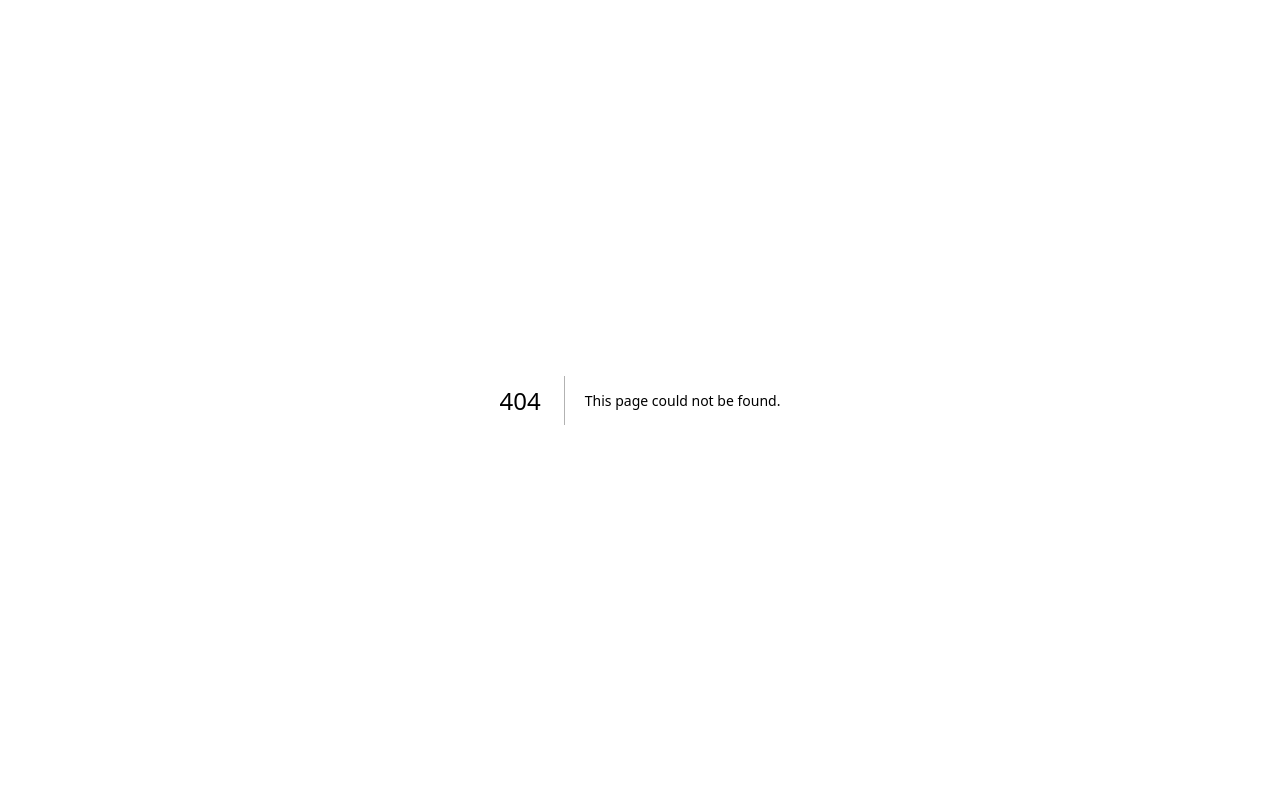
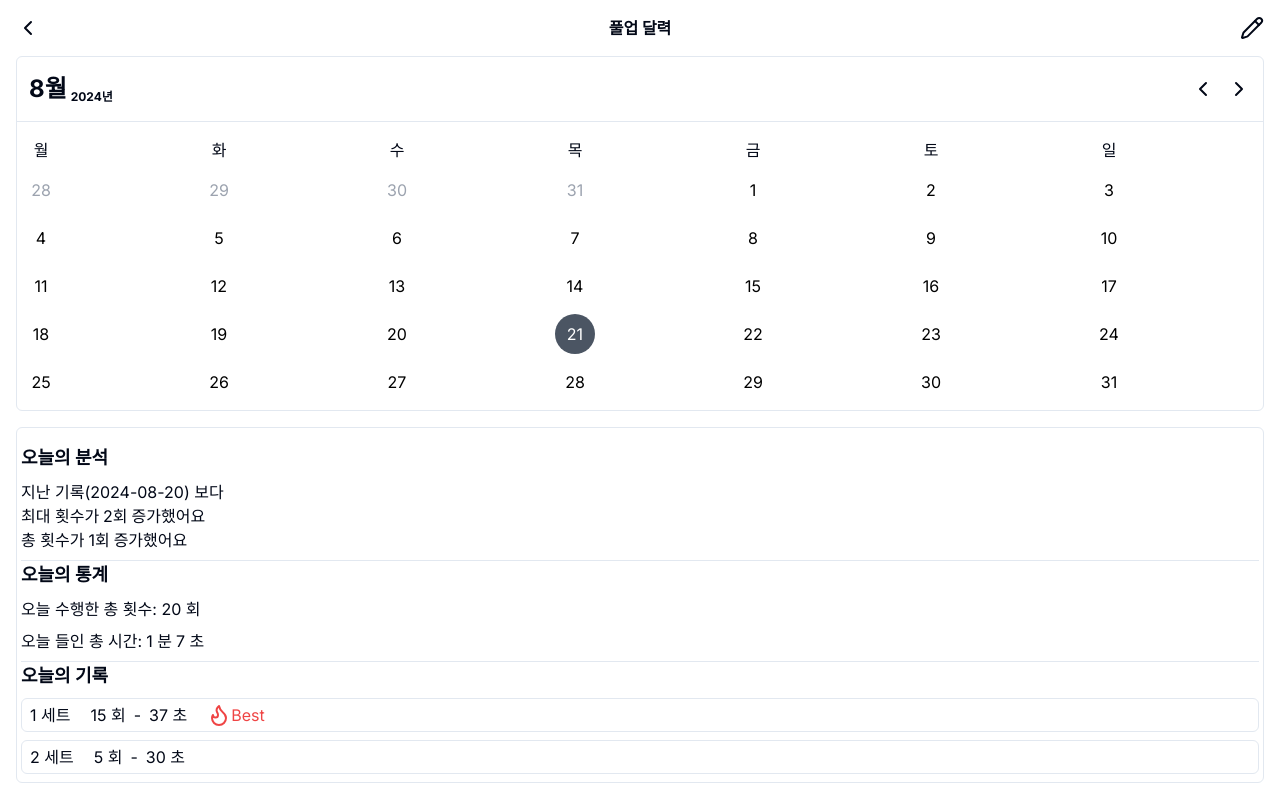
Before and after one commit to LeeKwang-min/pullog, a Next.js app: page /calendar in a window 1280 px wide. Before the commit this address had no page. Built offline with nearby package versions, Linux system fonts and the light colour scheme.

Commit message:
[수정] 기록, 달력 페이지 플로우 수정

```diff
--- a/src/app/log/_components/Calendar.tsx
+++ b/src/app/calendar/_components/Calendar.tsx
@@ -72,15 +72,15 @@ function CalendarDaysStr() {
 }
 
 interface ICalendarDaysProps {
-  date: Date;
-  setDate: Dispatch<SetStateAction<Date>>;
+  selectDate: Date;
+  setSelectDate: Dispatch<SetStateAction<Date>>;
   viewDate: Date;
   setViewDate: Dispatch<SetStateAction<Date>>;
 }
 
 function CalendarDays({
-  date,
-  setDate,
+  selectDate,
+  setSelectDate,
   viewDate,
   setViewDate,
 }: ICalendarDaysProps) {
@@ -107,12 +107,12 @@ function CalendarDays({
             className={cn(
               "w-10 h-10 flex items-center justify-center",
               isSameMonth(day, viewDate) ? "text-black" : "text-gray-400",
-              isSameDay(day, date) &&
+              isSameDay(day, selectDate) &&
                 isSameDay(day, viewDate) &&
                 "rounded-full bg-gray-600 text-white"
             )}
             onClick={() => {
-              setDate(day);
+              setSelectDate(day);
               setViewDate(day);
             }}
           >
@@ -127,8 +127,7 @@ function CalendarDays({
 interface IProps {}
 
 function Calendar({}: IProps) {
-  const { date, setDate } = useDateData();
-
+  const { date, selectDate, setSelectDate } = useDateData();
   const [viewDate, setViewDate] = useState<Date>(date);
 
   return (
@@ -138,8 +137,8 @@ function Calendar({}: IProps) {
       <div className="w-full flex flex-col px-1 py-2">
         <CalendarDaysStr />
         <CalendarDays
-          date={date}
-          setDate={setDate}
+          selectDate={selectDate}
+          setSelectDate={setSelectDate}
           viewDate={viewDate}
           setViewDate={setViewDate}
         />
--- a/src/app/log/_components/DayRecord.tsx
+++ b/src/app/calendar/_components/DayRecord.tsx
@@ -5,7 +5,7 @@ import ScreenReaderTitle from "@/components/common/ScreenReaderTitle";
 import { Button } from "@/components/ui/button";
 import { TMP_DATA_SET } from "@/const/tmpData";
 import { useDateData } from "@/context/dateContext";
-import { format, Duration } from "date-fns";
+import { format } from "date-fns";
 import { FlameIcon } from "lucide-react";
 import { useRouter } from "next/navigation";
 import { useEffect, useState } from "react";
@@ -24,7 +24,7 @@ interface IPullupDataWithPrev {
 
 function DayRecord() {
   const router = useRouter();
-  const { date, getYear, getMonth, getDay, getDayStr } = useDateData();
+  const { selectDate: date, getMonth, getDay } = useDateData();
   const [todayData, setTodayData] = useState<IPullupDataWithPrev>({
     today: null,
     prev: null,
@@ -55,11 +55,10 @@ function DayRecord() {
 
   if (!todayData.today)
     return (
-      <section>
+      <section className="">
         <span>{`아직 ${getMonth(date)}월 ${getDay(
           date
         )}일 운동을 진행하지 않았어요`}</span>
-        <Button onClick={() => router.push("/log")}>입력하러 가기</Button>
       </section>
     );
 
--- /dev/null
+++ b/src/app/calendar/layout.tsx
@@ -0,0 +1,7 @@
+import { cn } from "@/lib/utils";
+
+function Layout({ children }: { children: React.ReactNode }) {
+  return <main className={cn("w-full h-dvh")}>{children}</main>;
+}
+
+export default Layout;
--- a/src/app/log/calendar/page.tsx
+++ b/src/app/calendar/page.tsx
@@ -1,30 +1,35 @@
 "use client";
 
 import ScreenReaderTitle from "@/components/common/ScreenReaderTitle";
-import { ChevronLeftIcon } from "lucide-react";
+import { ChevronLeftIcon, PencilIcon } from "lucide-react";
 import { useRouter } from "next/navigation";
-import Calendar from "../_components/Calendar";
-import DayRecord from "../_components/DayRecord";
+import Calendar from "./_components/Calendar";
+import DayRecord from "./_components/DayRecord";
+import { useState } from "react";
+import { useDateData } from "@/context/dateContext";
 
 function LogCalendar() {
+  const { date, setDate, selectDate } = useDateData();
+
   const router = useRouter();
 
   const handleBackBtn = () => {
+    router.push("/");
+  };
+
+  const handleEditBtn = () => {
+    setDate(selectDate);
     router.push("/log");
   };
 
   return (
     <main className="relative w-full h-full flex flex-col px-4 py-4 gap-4">
       <ScreenReaderTitle title="철봉 기록 달력 페이지" />
-      <section className="w-full flex items-center justify-center">
+      <section className="w-full flex items-center justify-between">
         <ScreenReaderTitle title="철봉 기록 달력 페이지 헤더" step={2} />
-        <ChevronLeftIcon
-          onClick={() => handleBackBtn()}
-          size={24}
-          className="absolute left-4"
-        />
+        <ChevronLeftIcon onClick={() => handleBackBtn()} size={24} />
         <h3 className="font-bold">풀업 달력</h3>
-        <div />
+        <PencilIcon onClick={() => handleEditBtn()} size={24} />
       </section>
       <Calendar />
       <DayRecord />
--- a/src/app/log/page.tsx
+++ b/src/app/log/page.tsx
@@ -9,16 +9,12 @@ import {
   CirclePlusIcon,
   LinkIcon,
   RefreshCcwIcon,
+  SaveIcon,
   Trash2Icon,
 } from "lucide-react";
 import { useEffect, useRef, useState } from "react";
 
-import {
-  Card,
-  CardContent,
-  CardFooter,
-  CardHeader,
-} from "@/components/ui/card";
+import { Card, CardContent, CardHeader } from "@/components/ui/card";
 import { Label } from "@/components/ui/label";
 import { Input } from "@/components/ui/input";
 import { useRouter } from "next/navigation";
@@ -78,11 +74,11 @@ function Log() {
     // 3. 서버에 데이터 저장
     // 4. 저장 완료 알림 후 logCalendar로 이동
     console.log(pullupData);
-    router.push("/log/calendar");
+    router.push("/calendar");
   };
 
-  const handleCalendarBtn = () => {
-    router.push("/log/calendar");
+  const handleBackBtn = () => {
+    router.back();
   };
 
   return (
@@ -90,9 +86,9 @@ function Log() {
       <ScreenReaderTitle title="철봉 기록 입력 페이지" />
       <div className="w-full flex items-center justify-between">
         <ScreenReaderTitle title="철봉 기록 입력 페이지 헤더" step={2} />
-        <ChevronLeftIcon size={24} />
+        <ChevronLeftIcon size={24} onClick={() => handleBackBtn()} />
         <h3 className="font-bold">풀업 기록</h3>
-        <CalendarDaysIcon size={24} onClick={handleCalendarBtn} />
+        <SaveIcon size={24} onClick={() => handleSaveData()} />
       </div>
 
       <Card className="w-full grow relative flex flex-col overflow-scroll">
@@ -194,11 +190,6 @@ function Log() {
             <Input ref={snsLinkRef} id="snsLink" className="w-full h-8" />
           </div>
         </CardContent>
-        <CardFooter className="w-full">
-          <Button onClick={() => handleSaveData()} className="w-full">
-            저장하기
-          </Button>
-        </CardFooter>
       </Card>
     </main>
   );
--- a/src/context/DateContext.tsx
+++ b/src/context/DateContext.tsx
@@ -5,6 +5,8 @@ import { SetStateAction, createContext, useContext, useState } from "react";
 interface IDateContextProps {
   date: Date;
   setDate: React.Dispatch<SetStateAction<Date>>;
+  selectDate: Date;
+  setSelectDate: React.Dispatch<SetStateAction<Date>>;
   getYear: (date: Date) => number;
   getMonth: (date: Date) => number;
   getDay: (date: Date) => number;
@@ -18,6 +20,7 @@ const DAY_STRING = ["일", "월", "화", "수", "목", "금", "토"];
 
 export const DateProvider = ({ children }: { children: React.ReactNode }) => {
   const [date, setDate] = useState<Date>(new Date());
+  const [selectDate, setSelectDate] = useState<Date>(new Date());
 
   const getYear = (curDate: Date) => {
     return curDate.getFullYear();
@@ -47,6 +50,8 @@ export const DateProvider = ({ children }: { children: React.ReactNode }) => {
       value={{
         date,
         setDate,
+        selectDate,
+        setSelectDate,
         getYear,
         getMonth,
         getDay,
```
Also changed, not shown: src/app/calendar/_utils/dayRecord.ts (renamed from src/app/log/_utils/dayRecord.ts).
